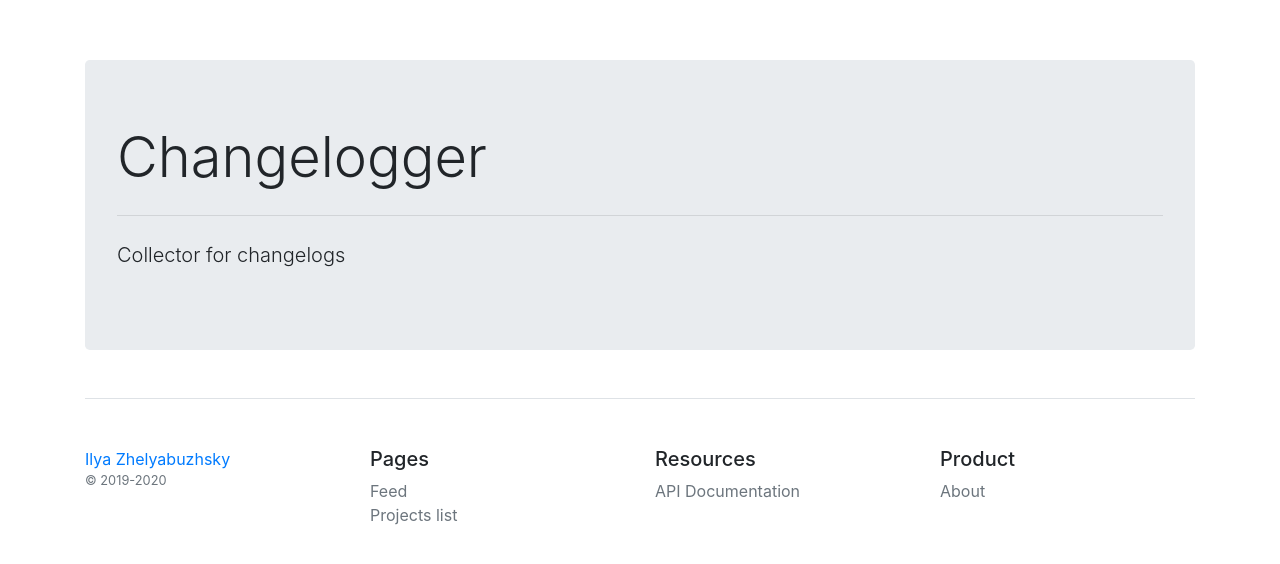
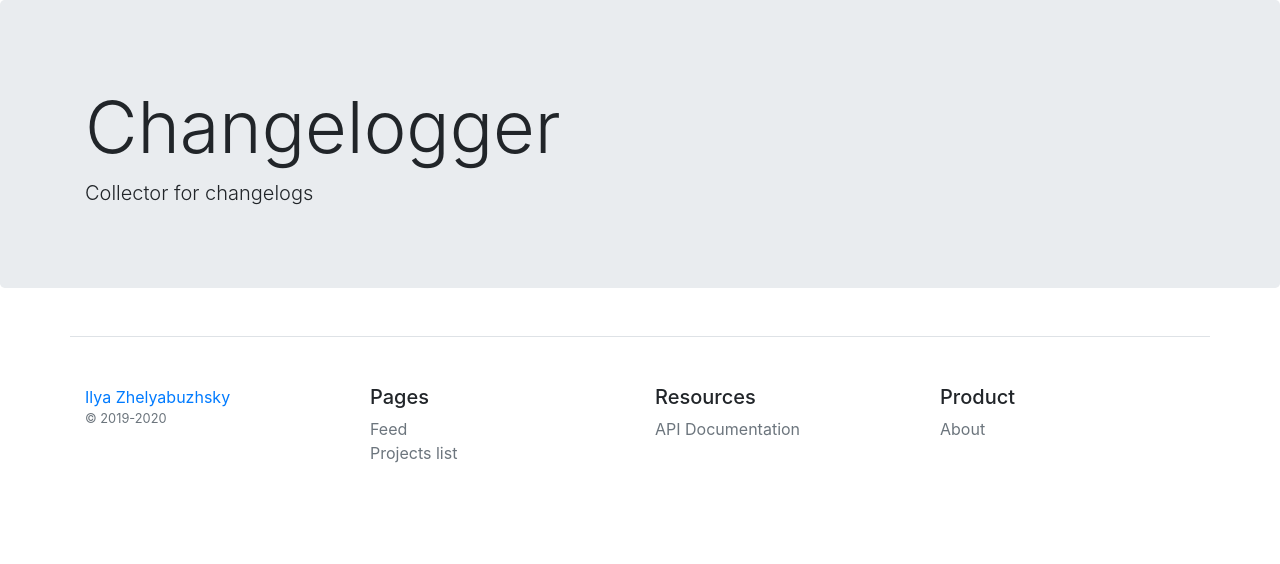
Before and after one commit to zhelyabuzhsky/changelogger, a Django app: page / in a window 1280 px wide. Shown: the part 56-620 px from the top of the page. Run offline with Django 3.2, Linux system fonts and the light colour scheme; some libraries are stand-ins or nearby versions.

Commit message:
Reworked templates

```diff
--- a/changelogs/static/changelogs/style.css
+++ b/changelogs/static/changelogs/style.css
@@ -1,3 +1,3 @@
 .container {
-    padding: 60px 15px 0;
+    padding: 20px 15px 0;
 }
--- a/changelogs/templates/changelogs/base.html
+++ b/changelogs/templates/changelogs/_base.html
@@ -35,7 +35,7 @@
 
 {% include "changelogs/_navbar.html" %}
 
-<main class="container">
+<main role="main">
     {% block content %}
     {% endblock %}
     {% include "changelogs/_footer.html" %}
--- a/changelogs/templates/changelogs/_footer.html
+++ b/changelogs/templates/changelogs/_footer.html
@@ -1,4 +1,4 @@
-<footer class="pt-4 my-md-5 pt-md-5 border-top">
+<footer class="container pt-4 my-md-5 pt-md-5 border-top">
     <div class="row">
         <div class="col-12 col-md">
             <a href="https://zhelyabuzhsky.com">Ilya Zhelyabuzhsky</a>
--- a/changelogs/templates/changelogs/add_version.html
+++ b/changelogs/templates/changelogs/add_version.html
@@ -1,6 +1,7 @@
-{% extends 'changelogs/base.html' %}
+{% extends 'changelogs/_base.html' %}
 
 {% block content %}
+    <div class="container">
         <h1 class="display-2">Add version to {{ project.title }}</h1>
 
         <form action="{% url 'changelogs:add_version' project.id %}" method="post">
@@ -17,4 +18,5 @@
             </div>
             <input type="submit" class="btn btn-primary" value="Submit">
         </form>
+    </div>
 {% endblock %}
--- a/changelogs/templates/changelogs/api_documentation.html
+++ b/changelogs/templates/changelogs/api_documentation.html
@@ -1,6 +1,7 @@
-{% extends 'changelogs/base.html' %}
+{% extends 'changelogs/_base.html' %}
 
 {% block content %}
+    <div class="container">
         <h1 class="display-4">API Documentation</h1>
         <p>Automate Changelogger via a simple API.</p>
         <h3>Basic usage</h3>
@@ -10,8 +11,8 @@
         <p>
             Example of a valid API request using cURL: <code>curl "https://yourchangeloggers.com/api/projects/"</code>
         </p>
-
         <p>
             The API uses JSON to serialize data. You don’t need to specify .json at the end of an API URL.
         </p>
+    </div>
 {% endblock %}
--- a/changelogs/templates/changelogs/index.html
+++ b/changelogs/templates/changelogs/index.html
@@ -1,9 +1,10 @@
-{% extends 'changelogs/base.html' %}
+{% extends 'changelogs/_base.html' %}
 
 {% block content %}
     <div class="jumbotron">
-        <h1 class="display-4">Changelogger</h1>
-        <hr class="my-4">
-        <p class="lead">Collector for changelogs</p>
+        <div class="container">
+            <h1 class="display-3">Changelogger</h1>
+            <p class="lead">Collector for changelogs</p>
+        </div>
     </div>
 {% endblock %}
--- a/changelogs/templates/changelogs/project_versions.html
+++ b/changelogs/templates/changelogs/project_versions.html
@@ -1,6 +1,7 @@
-{% extends 'changelogs/base.html' %}
+{% extends 'changelogs/_base.html' %}
 
 {% block content %}
+    <div class="container">
         <h1 class="display-2">{{ project.title }}</h1>
 
         {% for version in project.versions %}
@@ -10,5 +11,5 @@
                 {% include "changelogs/_version.html" with version=version %}
             </div>
         {% endfor %}
-
+    </div>
 {% endblock %}
--- a/changelogs/templates/changelogs/projects.html
+++ b/changelogs/templates/changelogs/projects.html
@@ -1,6 +1,7 @@
-{% extends 'changelogs/base.html' %}
+{% extends 'changelogs/_base.html' %}
 
 {% block content %}
+    <div class="container">
         {% if projects_list %}
             <h2 class="display-4">Projects</h2>
             <ul>
@@ -17,4 +18,5 @@
                 No projects are available =(
             </div>
         {% endif %}
+    </div>
 {% endblock %}
--- a/changelogs/templates/registration/login.html
+++ b/changelogs/templates/registration/login.html
@@ -1,6 +1,7 @@
-{% extends 'changelogs/base.html' %}
+{% extends 'changelogs/_base.html' %}
 
 {% block content %}
+    <div class="container">
         <form id="login-form" method="post" class="col-lg-4">
             <h3>Login</h3>
             {% csrf_token %}
@@ -22,4 +23,5 @@
                    class="btn btn-primary pull-right"/>
             <input type="hidden" name="next" value="{{ next }}"/>
         </form>
+    </div>
 {% endblock %}
```
Also changed, not shown: changelogs/templates/changelogs/about.html (+8 -5 lines), changelogs/templates/changelogs/feed.html (+5 -2 lines), changelogs/templates/changelogs/profile.html (+8 -6 lines), changelogs/templates/changelogs/project_detail.html (+5 -2 lines), changelogs/templates/changelogs/version_detail.html (+5 -3 lines). Lines whose indentation alone changed are shown as unchanged.
